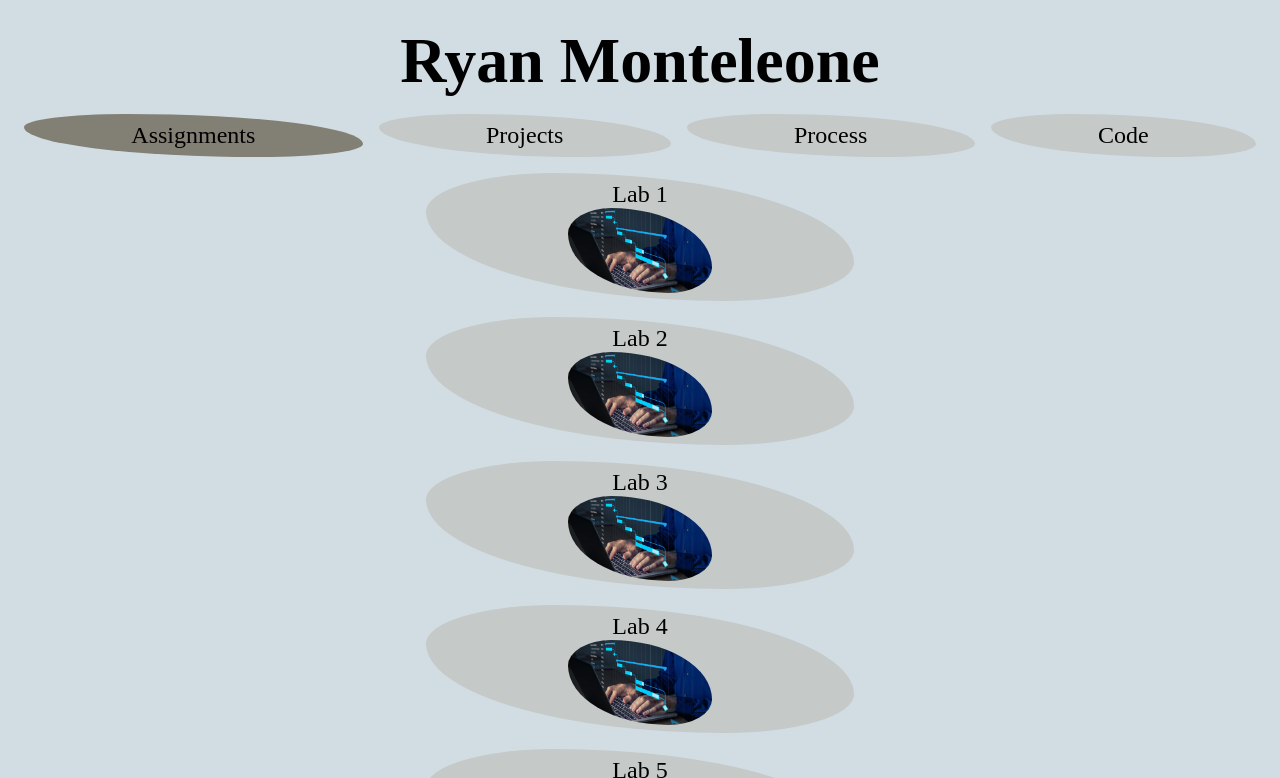
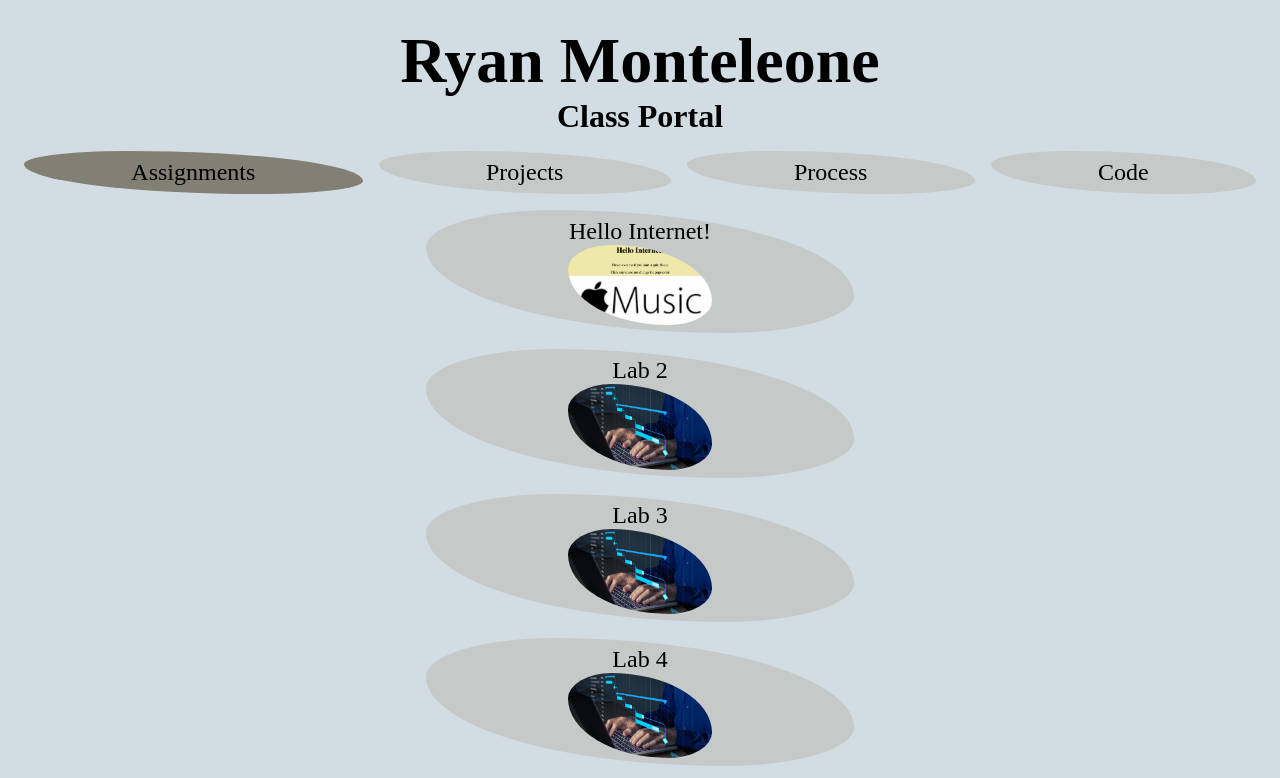
Before and after one commit to MonteRyan61/frontend-web-development, a plain HTML site: page AssignmentsCode/classPortal/assignments/index.html in a window 1280 px wide. Shown: the top 778 px of the page. Drawn offline with Linux system fonts and the light colour scheme.

Commit message:
Added assignment 1

```diff
--- a/AssignmentsCode/classPortal/assignments/index.html
+++ b/AssignmentsCode/classPortal/assignments/index.html
@@ -9,8 +9,9 @@
   </head>
   <body>
     <header>
+      <h1>Ryan Monteleone</h1>
       <a href="../index.html">
-        <h1 id="name">Ryan Monteleone</h1>
+        <h4 id="name">Class Portal</h4>
       </a>
     </header>
     <main>
@@ -29,9 +30,9 @@
           </a>
       </div>
       <div class="flex-menu-project">
-          <a class="flex-project-item" id="lab-1" href="assignments/">
-            Lab 1
-            <img src="projectPicture.png" alt="image of project 1">
+          <a class="flex-project-item" id="lab-1" target=”_blank” href="https://frontend-web-development-monteryan61.vercel.app">
+            Hello Internet!
+            <img src="assignment1.png" alt="image of project 1">
           </a>
           <a class="flex-project-item"  id="lab-2" href="assignments/">
             Lab 2
--- a/AssignmentsCode/classPortal/main.css
+++ b/AssignmentsCode/classPortal/main.css
@@ -1,3 +1,12 @@
+@keyframes slideEffectHeader {
+    0% {
+      transform: translateY(-100%);
+    }
+    100% {
+      transform: translateY(0);
+    }
+}
+
 body{
     background-color: #d1dce3;
     margin:1rem;
@@ -8,6 +17,7 @@ header{
     padding:0.5rem;
     font-size: 2em;
     text-align: center;
+    animation: .5s ease-in 0s 1 slideEffectHeader;
 }
 h1{
     margin:0;
@@ -20,6 +30,7 @@ h4{
     display: flex;
     flex-flow: row wrap;
     justify-content: space-around;
+
 }
 
 .flex-item{
@@ -65,7 +76,6 @@ h4{
 
     font-size: 1.5em;
     color: black;
-
     /* https://blog.hubspot.com/website/css-hover-animation for the transition hover effect idea */
     transition: background-color 1s ease-out 25ms
 }
```
Also changed, not shown: AssignmentsCode/classPortal/projects/index.html (+0 -1 lines), AssignmentsCode/classPortal/assignments/Assignment1.png (added), Process Blog/Class_Portal/README.md.
